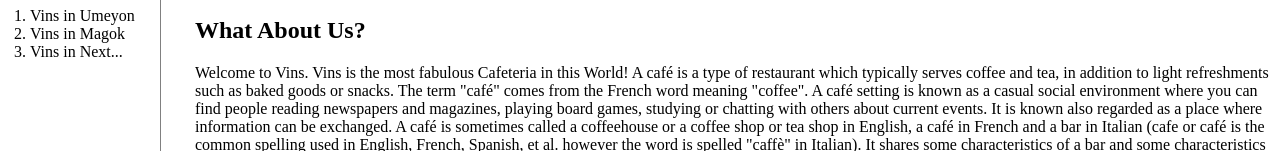
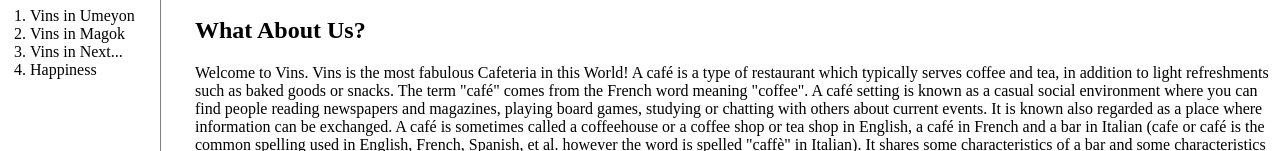
Before and after one commit to kor1753/usrename.github.io, a plain HTML site: page index.html in a window 1280 px wide. Shown: the part 245-396 px from the top of the page. Drawn offline with Linux system fonts and the light colour scheme.

Commit message:
Update index.html

```diff
--- a/index.html
+++ b/index.html
@@ -60,6 +60,7 @@
     <li><a href="UM.jpg" >Vins in Umeyon</a></li>
     <li><a href="MA.jpg" >Vins in Magok</a></li>
     <li><a href="box.html" >Vins in Next...</a></li>
+        <li>Happiness</li>
     </ol>
 <div id="article">
 <h2>What About Us?</h2>
```
